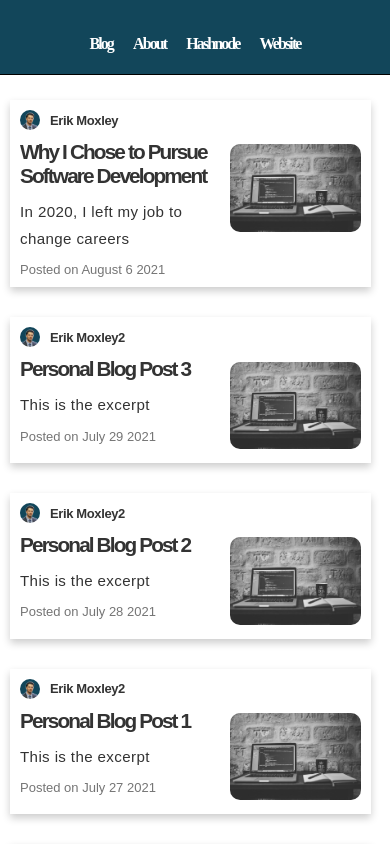
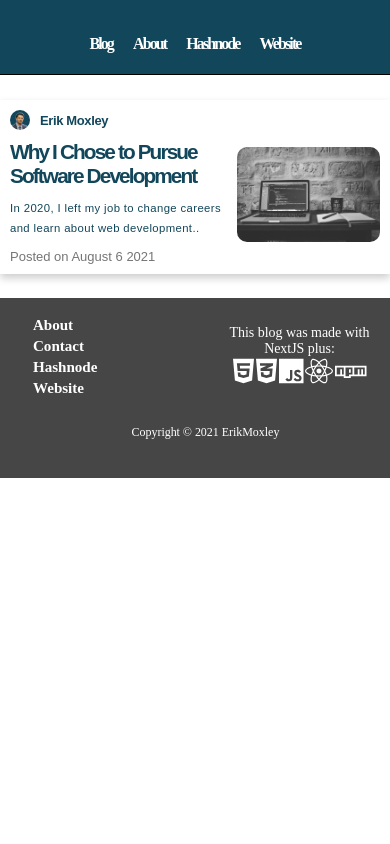
Before and after one commit to ErikMoxley/moxleydevblog, a Next.js app: page / in a window 390 px wide. Shown: the top 844 px of the page. Built offline with nearby package versions, Linux system fonts and the light colour scheme; a web font is replaced by a local one.

Commit message:
updated mobile responsiveness of containers and added responsive embedded youtube video to markdown.

```diff
--- a/posts/2021-08-06.md
+++ b/posts/2021-08-06.md
@@ -1,7 +1,7 @@
 ---
 title: 'Why I Chose to Pursue Software Development'
 date: 'August 6 2021'
-excerpt: 'In 2020, I left my job to change careers'
+excerpt: 'In 2020, I left my job to change careers and learn about web development..'
 cover_image: '/images/posts/img1.jpg'
 author: 'Erik Moxley'
 ---
@@ -26,7 +26,9 @@ I continued to stick to the basic stuff and learned more about Javascript. Getti
 To this day, I still use these same deployment methods, but when I was constantly stuck on a big problem I could not figure out within hours, I always took a break. My last big break I took after sending out 30-40 job applications for a developer position. I almost received an offer for an internship which I thought would have been a great entry point, but they chose another candidate instead. I did receive an offer on LinkedIn to help an engineer with his startup, but I felt so intimidated and did not respond. When I did not get a response from the rest of the applications, I gave up everything entirely for a bit, but continued to dabble within the communities, looking at Twitter, YouTube and other social platforms.
 
 One day after hearing so many stories, specifically this video by Chao Codes:
-(Video)
+
+<iframe width="100%" height="300px" src="https://www.youtube.com/embed/JvUacQievSM" title="YouTube video player" frameborder="0" allow="accelerometer; autoplay; clipboard-write; encrypted-media; gyroscope; picture-in-picture" allowfullscreen></iframe>
+
 I decided to invest a lot of time watching and learning about how to network and how to build a brand around yourself that will get your name out there on social media. It seemed to be a go-to way recently for a lot of people in landing their first development job especially if they were learning the craft in unconventional ways. I followed more and more people with similar stories I found on Twitter, LinkedIn, YouTube and now I am on Polywork.
 
 To this day, I am programming 5-6 days a week. Sometimes for an hour, sometimes for 10 hours depending on the day or project. I have built my blog using a React framework called NextJS. and have been using an HTML5 template for my portfolio. I plan on building a new one using React and making it really stand out. These two projects are a fresh new start for me as I have a much better direction and path planned for myself. I have kept my old repositories on GitHub to refer back to them if needed, but going forward, I will focus on being consistent, making more posts on social media to hold myself accountable, and finishing my projects so that I could add them to my portfolio. I want to work on APIs using pokeAPI and one with a fantasy sports API. I think these will be solid projects and they will help me be much more prepared for when I send out applications. It will also help me be confident in showing my newly created network the work as well.
--- a/posts/test2.md
+++ /dev/null
@@ -1,14 +0,0 @@
----
-title: 'Test Post 2'
-date: 'July 16 2021'
-excerpt: 'This is the excerpt'
-cover_image: '/images/posts/img2.jpg'
-author: 'Erik Moxley'
----
-
-##Heading Two
-
-* Item 1
-* Item 2
-
-Testing Testing
--- a/posts/test3.md
+++ /dev/null
@@ -1,14 +0,0 @@
----
-title: 'Testing out this blog post with a longer title'
-date: 'July 20 2021'
-excerpt: 'This is the excerpt'
-cover_image: '/images/posts/img6.jpg'
-author: 'Erik Moxley'
----
-
-##Heading Two
-
-* Item 1
-* Item 2
-
-Testing Testing
--- a/posts/test4.md
+++ /dev/null
@@ -1,14 +0,0 @@
----
-title: 'Personal Blog Post 1'
-date: 'July 27 2021'
-excerpt: 'This is the excerpt'
-cover_image: '/images/posts/img1.jpg'
-author: 'Erik Moxley2'
----
-
-##Personal Blog
-
-* Item 1
-* Item 2
-
-Testing Testing
--- a/posts/test5.md
+++ /dev/null
@@ -1,14 +0,0 @@
----
-title: 'Personal Blog Post 2'
-date: 'July 28 2021'
-excerpt: 'This is the excerpt'
-cover_image: '/images/posts/img1.jpg'
-author: 'Erik Moxley2'
----
-
-##Personal Blog
-
-* Item 1
-* Item 2
-
-Testing Testing
--- a/posts/test6.md
+++ /dev/null
@@ -1,14 +0,0 @@
----
-title: 'Personal Blog Post 3'
-date: 'July 29 2021'
-excerpt: 'This is the excerpt'
-cover_image: '/images/posts/img1.jpg'
-author: 'Erik Moxley2'
----
-
-##Personal Blog
-
-* Item 1
-* Item 2
-
-Testing Testing
--- a/styles/globals.css
+++ b/styles/globals.css
@@ -22,7 +22,9 @@ p {
 
 a {
   text-decoration: none;
-  color: #333;
+  color: rgb(18, 70, 90);
+  font-weight: 700;
+
 }
 
 img {
@@ -158,6 +160,7 @@ header h2 {
 }
 .card p {
   font-size: 0.4cm;
+  font-weight: 100;
   letter-spacing: 0.01cm;
 }
 
@@ -232,9 +235,13 @@ header h2 {
   transition: ease all .5s;
 }
 
+.container p {
+ font-size: 12px;
+}
+
 @media only screen and (max-width : 2200px) {
   .container {
-    width: 35%;
+    width: 40%;
     padding-left: 20px;
     padding-right: 20px;
    }}
@@ -268,11 +275,16 @@ header h2 {
      @media only screen and (max-width : 575.98px) {
       .container {
         width: 100%;
-        padding-left: 10px;
+        padding-left: 0px;
         padding-right: 0px;
         margin: 0;
-        font-size: 0.3cm;
+        font-size: 0.25cm;
        }}
+
+       @media only screen and (max-width : 575.98px) {
+        .container p {
+          font-size: 0.3cm;
+         }}
 
 .content {
   padding-top: 90px;
@@ -284,7 +296,7 @@ header h2 {
 
    @media only screen and (max-width : 700px) {
     .content {
-      width: 95%;
+      width: 100%;
      }}
 
 .footer {
@@ -302,13 +314,20 @@ header h2 {
   z-index: 99;
   transition: ease all .5s;
 }
+
+@media only screen and (max-width : 2000px) {
+  .footer {
+    left: 62%;
+  }}
+
 @media only screen and (max-width : 1800px) {
   .footer {
-    left: 64%;
+    left: 66%;
   }}
+
   @media only screen and (max-width : 1400px) {
     .footer {
-      left: 69%;
+      left: 70%;
     }}
 
 .footer h2 {
@@ -403,11 +422,11 @@ text-align: center;
 }
 
 #yourname, #youremail{
-  width: 220px;
+  width: 390px;
 }
 
 #yourmessage {
-  width: 240px;
+  width: 390px;
   height: 100px;
   margin: auto;
   position: relative;
```
